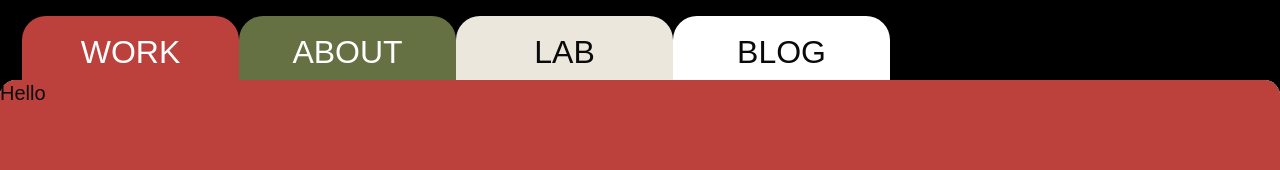
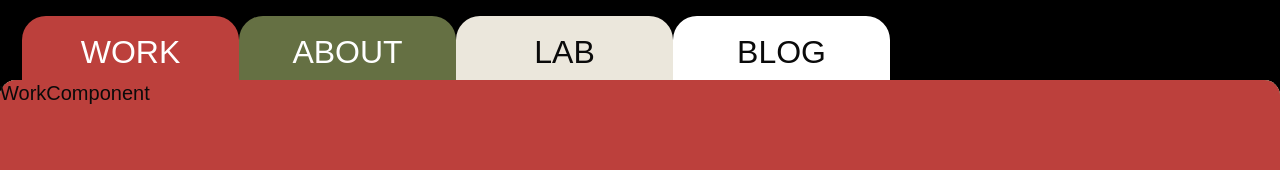
Before and after one commit to TommyNhatNguyen/quang-portfolio, a Next.js app: page /home in a window 1280 px wide. Shown: the top 170 px of the page. Built offline with nearby package versions, Linux system fonts and the light colour scheme; a web font is replaced by a local one.

Commit message:
feat: hover card logic

```diff
--- /dev/null
+++ b/app/(pages)/home/components/about.tsx
@@ -0,0 +1,7 @@
+type Props = {};
+
+const AboutComponent = (props: Props) => {
+  return <div>AboutComponent</div>;
+};
+
+export default AboutComponent;
--- /dev/null
+++ b/app/(pages)/home/components/blog.tsx
@@ -0,0 +1,7 @@
+type Props = {};
+
+const BlogComponent = (props: Props) => {
+  return <div>BlogComponent</div>;
+};
+
+export default BlogComponent;
--- /dev/null
+++ b/app/(pages)/home/components/lab.tsx
@@ -0,0 +1,7 @@
+type Props = {};
+
+const LabComponent = (props: Props) => {
+  return <div>LabComponent</div>;
+};
+
+export default LabComponent;
--- /dev/null
+++ b/app/(pages)/home/components/work.tsx
@@ -0,0 +1,7 @@
+type Props = {};
+
+const WorkComponent = (props: Props) => {
+  return <div>WorkComponent</div>;
+};
+
+export default WorkComponent;
--- a/app/(pages)/home/page.tsx
+++ b/app/(pages)/home/page.tsx
@@ -1,5 +1,9 @@
 "use client";
 import { useState } from "react";
+import AboutComponent from "./components/about";
+import BlogComponent from "./components/blog";
+import LabComponent from "./components/lab";
+import WorkComponent from "./components/work";
 import "./styles/work-page.scss";
 
 const LABEL_MAX_WIDTH = 217;
@@ -11,40 +15,43 @@ const folderData = [
     color: "#FFFFFF",
     textColor: "var(--greyscale-900)",
     content: <div>Hello</div>,
+    component: <BlogComponent />,
   },
   {
     label: "Lab",
     id: "lab",
     color: "#EBE7DC",
     textColor: "var(--greyscale-900)",
-    content: <div>Hello</div>,
+    content: <LabComponent />,
   },
   {
     label: "About",
     id: "about",
     color: "#657043",
     textColor: "var(--greyscale-0)",
-    content: <div>Hello</div>,
+    content: <AboutComponent />,
   },
   {
     label: "Work",
     id: "work",
     color: "#BC403C",
     textColor: "var(--greyscale-0)",
-    content: <div>Hello</div>,
+    content: <WorkComponent />,
   },
 ];
 
 export default function HomePage() {
+  const [activeTabIndex, setActiveTabIndex] = useState(3);
   const [activeTab, setActiveTab] = useState("work");
   const [isMouseHover, setIsMouseHover] = useState(false);
   const [activeHoverTab, setActiveHoverTab] = useState<string>("");
   const _onChangeTab = (tab: string) => {
     setActiveTab(tab);
   };
-  const _onHover = (tab: string) => {
+  const _onHover = (tab: string, index: number) => {
     setIsMouseHover((prev) => !prev);
     setActiveHoverTab(tab);
+    setActiveTabIndex(index);
   };
   return (
     <div className="folder-container">
@@ -64,16 +71,17 @@ export default function HomePage() {
               activeHoverTab == folder.id && isMouseHover
                 ? `-${10}px`
                 : `${0}px`,
-            zIndex: activeHoverTab == folder.id && isMouseHover ? 2 : 0,
+            zIndex: activeHoverTab == folder.id && isMouseHover ? 7 : 0,
           }}
           onClick={() => _onChangeTab(folder.id)}
-          onMouseEnter={() => _onHover(folder.id)}
-          onMouseLeave={() => _onHover(folder.id)}
+          onMouseEnter={() => _onHover(folder.id, index)}
+          onMouseLeave={() => _onHover(folder.id, index)}
         >
           {folder.label}
         </button>
       ))}
-      {folderData.map((folder, index) => (
+      {folderData.map((folder, index) => {
+        return (
           <div
             key={folder.label}
             className="folder-content"
@@ -84,7 +92,12 @@ export default function HomePage() {
                 activeHoverTab == folder.id && isMouseHover
                   ? `${LABEL_HEIGHT - 15}px`
                   : `${LABEL_HEIGHT}px`,
-            zIndex: activeTab == folder.id ? 1 : 0,
+              zIndex:
+                activeTab == folder.id
+                  ? 6
+                  : activeTabIndex + 1 == index
+                  ? 3
+                  : 0,
               boxShadow: isMouseHover
                 ? "-4px 0px 4px 0px var(--color-drop-shadow)"
                 : "none",
@@ -92,7 +105,8 @@ export default function HomePage() {
           >
             {folder.content}
           </div>
-      ))}
+        );
+      })}
     </div>
   );
 }
--- a/app/styles/_layout.scss
+++ b/app/styles/_layout.scss
@@ -15,6 +15,7 @@ body {
   margin: 0 auto;
   height: 100%;
   width: 100%;
+  max-height: 1173px;
 }
 
 main {
```
Lines whose indentation alone changed are shown as unchanged.
